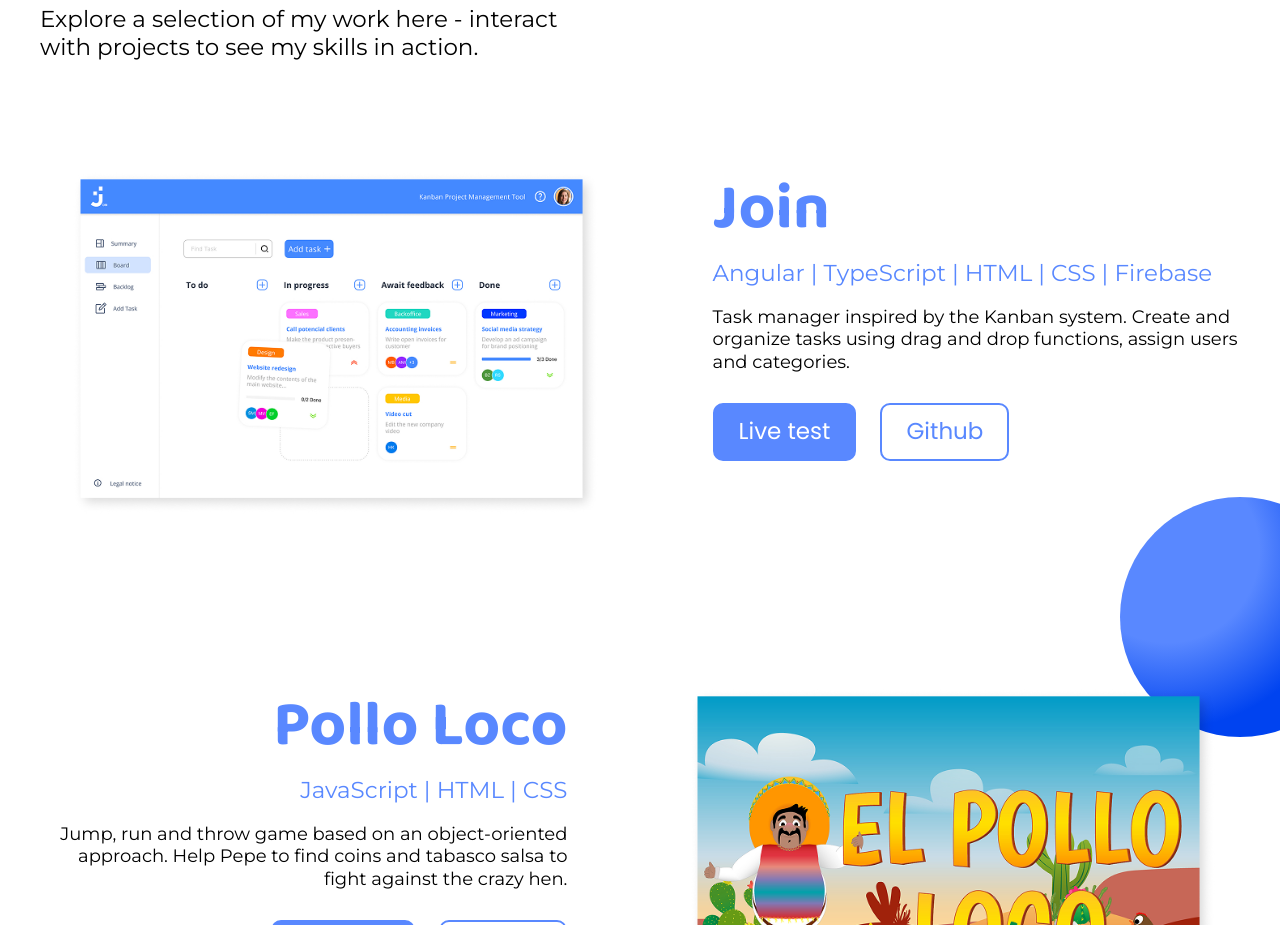
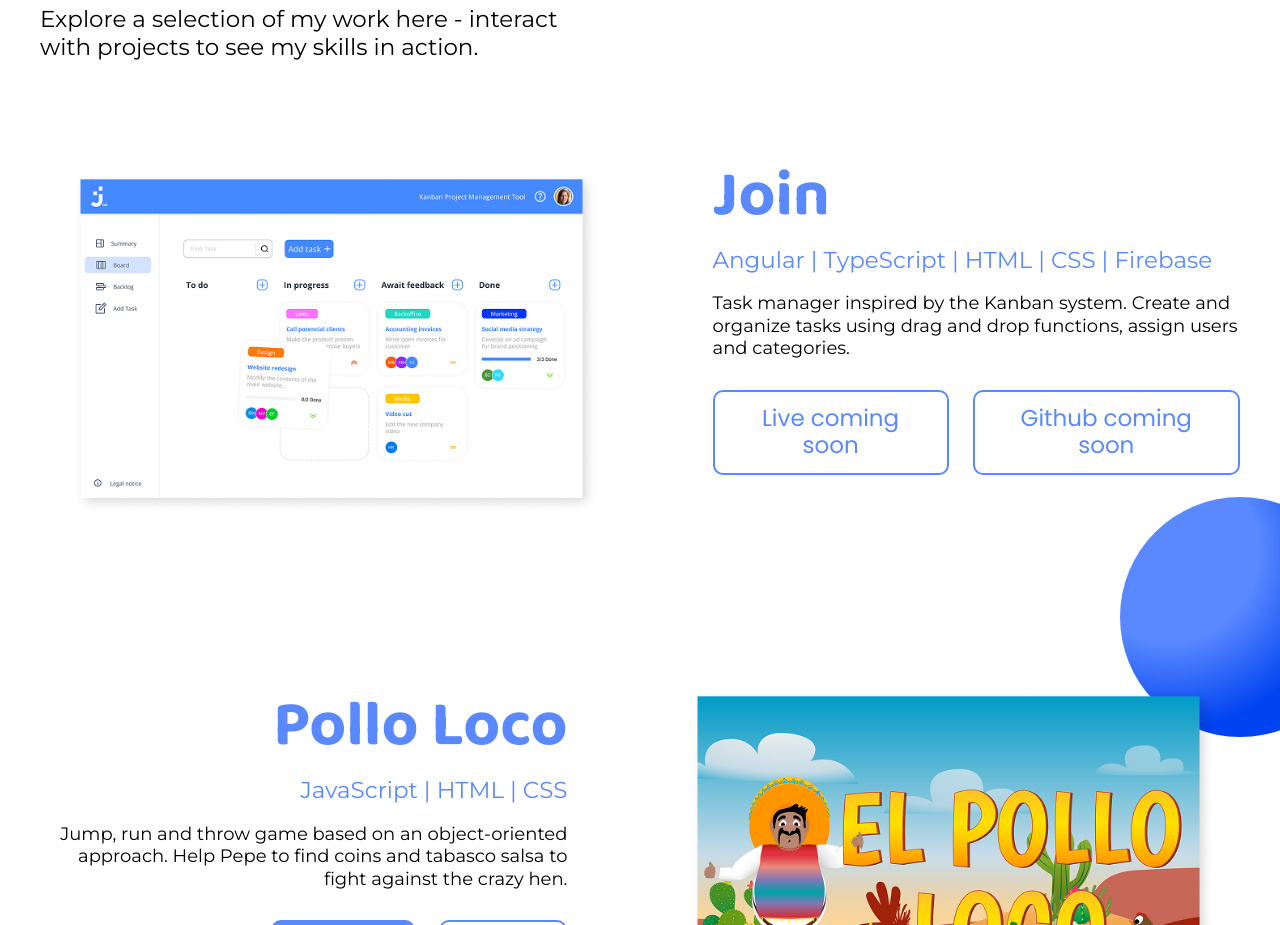
Before and after one commit to rogerfriebus/portfolio, an Angular app: page / in a window 1280 px wide. Shown: the part 2640-3565 px from the top of the page. Built offline with nearby package versions, Linux system fonts and the light colour scheme.

Commit message:
Projekt-Links eingebunden

```diff
--- a/src/app/pages/home/home.component.html
+++ b/src/app/pages/home/home.component.html
@@ -137,6 +137,18 @@
             class="project-card"
             [class.project-card--reverse]="index % 2 === 1"
           >
+            @if (project.isComingSoon) {
+              <div
+                class="project-card__preview"
+                [attr.aria-label]="project.title + ' Vorschau'"
+              >
+                <img
+                  [src]="project.imagePath"
+                  [alt]="project.imageAlt[activeLanguage]"
+                  loading="lazy"
+                />
+              </div>
+            } @else {
               <a
                 class="project-card__preview"
                 [href]="project.liveUrl"
@@ -150,6 +162,7 @@
                   loading="lazy"
                 />
               </a>
+            }
 
             <div class="project-card__content">
               <h3>{{ project.title }}</h3>
@@ -159,6 +172,15 @@
               </p>
 
               <div class="project-card__actions">
+                @if (project.isComingSoon) {
+                  <button class="btn btn--outline" type="button" disabled>
+                    {{ content.projects.liveComingSoon[activeLanguage] }}
+                  </button>
+
+                  <button class="btn btn--outline" type="button" disabled>
+                    {{ content.projects.githubComingSoon[activeLanguage] }}
+                  </button>
+                } @else {
                   <a
                     class="btn btn--primary"
                     [href]="project.liveUrl"
@@ -176,6 +198,7 @@
                   >
                     {{ content.projects.github[activeLanguage] }}
                   </a>
+                }
               </div>
             </div>
           </article>
--- a/src/app/pages/home/home.component.ts
+++ b/src/app/pages/home/home.component.ts
@@ -25,6 +25,7 @@ interface Project {
   imageAlt: LocalizedText;
   liveUrl: string;
   githubUrl: string;
+  isComingSoon?: boolean;
 }
 
 interface Reference {
@@ -140,6 +141,14 @@ export class HomeComponent {
       github: {
         de: 'Github',
         en: 'Github',
+      },
+      liveComingSoon: {
+        de: 'Live kommt später',
+        en: 'Live coming soon',
+      },
+      githubComingSoon: {
+        de: 'Github kommt später',
+        en: 'Github coming soon',
       },
     },
     references: {
@@ -269,8 +278,9 @@ export class HomeComponent {
         de: 'Screenshot des Projekts Join',
         en: 'Screenshot of the Join project',
       },
-      liveUrl: '#',
-      githubUrl: '#',
+      liveUrl: '',
+      githubUrl: '',
+      isComingSoon: true,
     },
     {
       id: 'pollo-loco',
@@ -286,8 +296,8 @@ export class HomeComponent {
         de: 'Screenshot des Projekts Pollo Loco',
         en: 'Screenshot of the Pollo Loco project',
       },
-      liveUrl: '#',
-      githubUrl: 'https://github.com/rogerfriebus/el-pollo-loco.git',
+      liveUrl: 'https://pollo-loco.roger-friebus.de',
+      githubUrl: 'https://github.com/rogerfriebus/el-pollo-loco',
     },
     {
       id: 'pokedex',
@@ -303,8 +313,8 @@ export class HomeComponent {
         de: 'Screenshot des Projekts Pokédex',
         en: 'Screenshot of the Pokédex project',
       },
-      liveUrl: '#',
-      githubUrl: 'https://github.com/rogerfriebus/pokedex.git',
+      liveUrl: 'https://pokedex.roger-friebus.de',
+      githubUrl: 'https://github.com/rogerfriebus/pokedex',
     },
   ];
 
```
Lines whose indentation alone changed are shown as unchanged.
